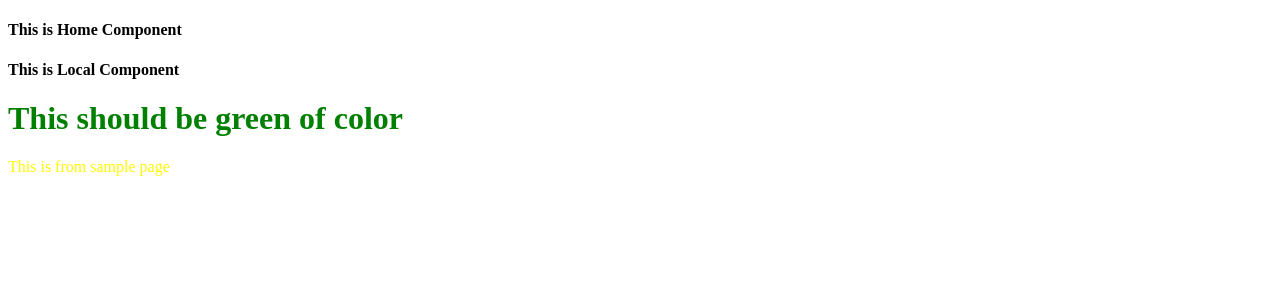
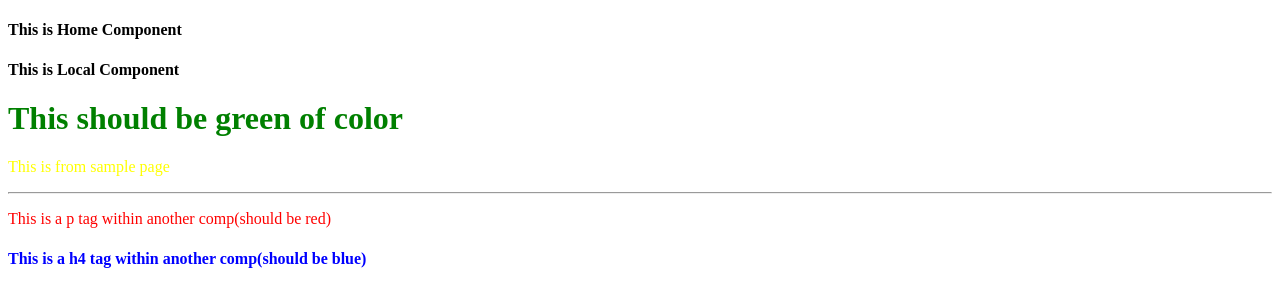
Before and after one commit to DanteDX/NextJSActions, a Next.js app: page / in a window 1280 px wide. Shown: the top 306 px of the page. Built offline with nearby package versions, Linux system fonts and the light colour scheme.

Commit message:
sass module added

```diff
--- a/package.json
+++ b/package.json
@@ -10,7 +10,8 @@
   "dependencies": {
     "next": "10.0.5",
     "react": "17.0.1",
-    "react-dom": "17.0.1"
+    "react-dom": "17.0.1",
+    "sass": "^1.32.5"
   },
   "devDependencies": {
     "@types/node": "^14.14.22",
--- /dev/null
+++ b/pages/Another.tsx
@@ -0,0 +1,11 @@
+import styles from "../styles/another.module.scss";
+
+const Another = () =>{
+    return(
+        <div className={styles.wrapper}>
+            <p>This is a p tag within another comp(should be red)</p>
+            <h4>This is a h4 tag within another comp(should be blue)</h4>
+        </div>
+    )
+}
+export default Another;
--- a/pages/index.tsx
+++ b/pages/index.tsx
@@ -1,5 +1,6 @@
 import React from 'react';
 import Sample from "./Sample";
+import Another from "./Another";
 
 function Local(){
 	return(
@@ -7,6 +8,8 @@ function Local(){
 			<h4>This is Local Component</h4>
 			<h1>This should be green of color</h1>
 			<Sample />
+			<hr/>
+			<Another />
 		</div>
 	)
 }
--- /dev/null
+++ b/styles/another.module.scss
@@ -0,0 +1,8 @@
+.wrapper{
+    p{
+        color:red;
+    }
+    h4{
+        color:blue;
+    }
+}
```
Also changed, not shown: 1 other file (tests, documents, lock files or other folders).
